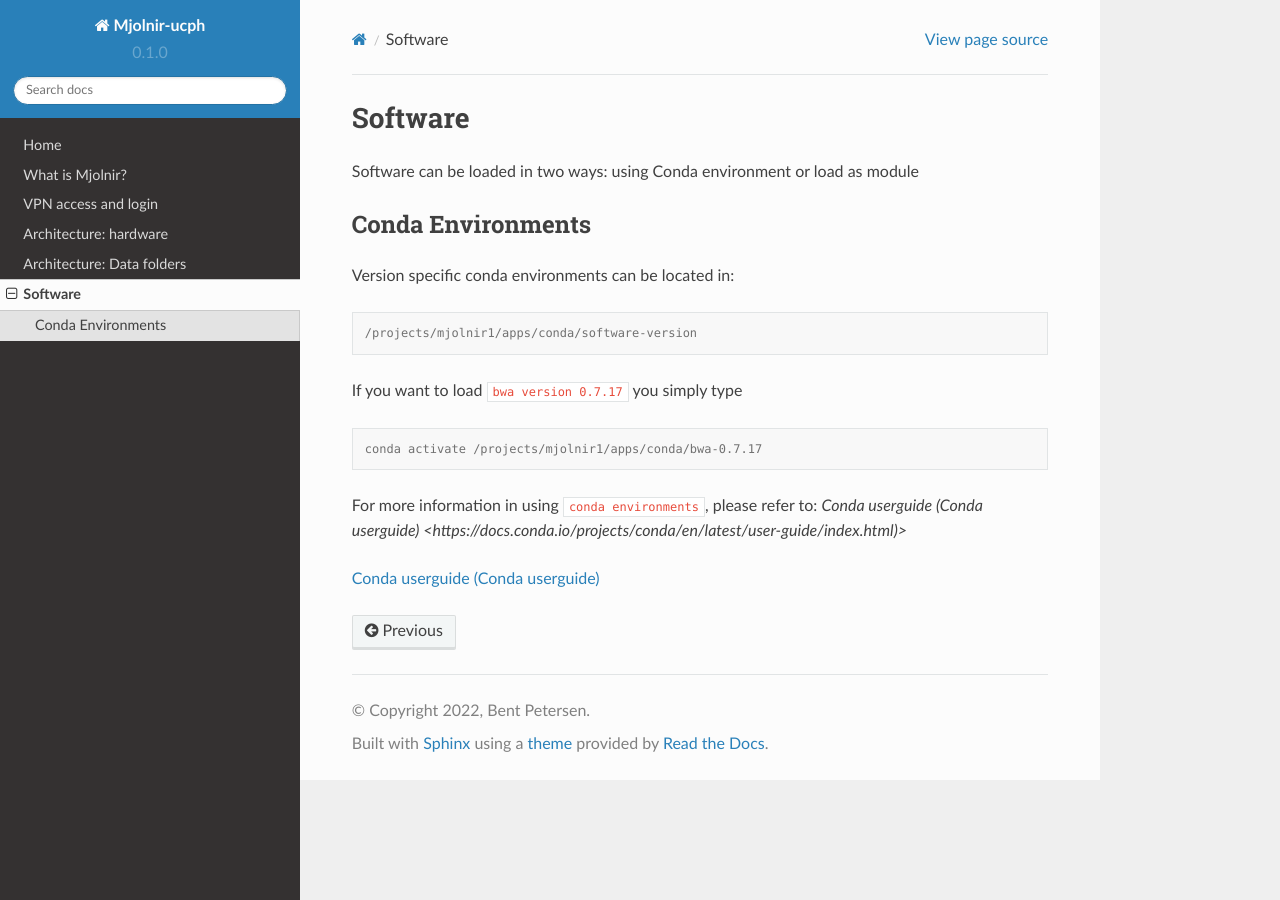
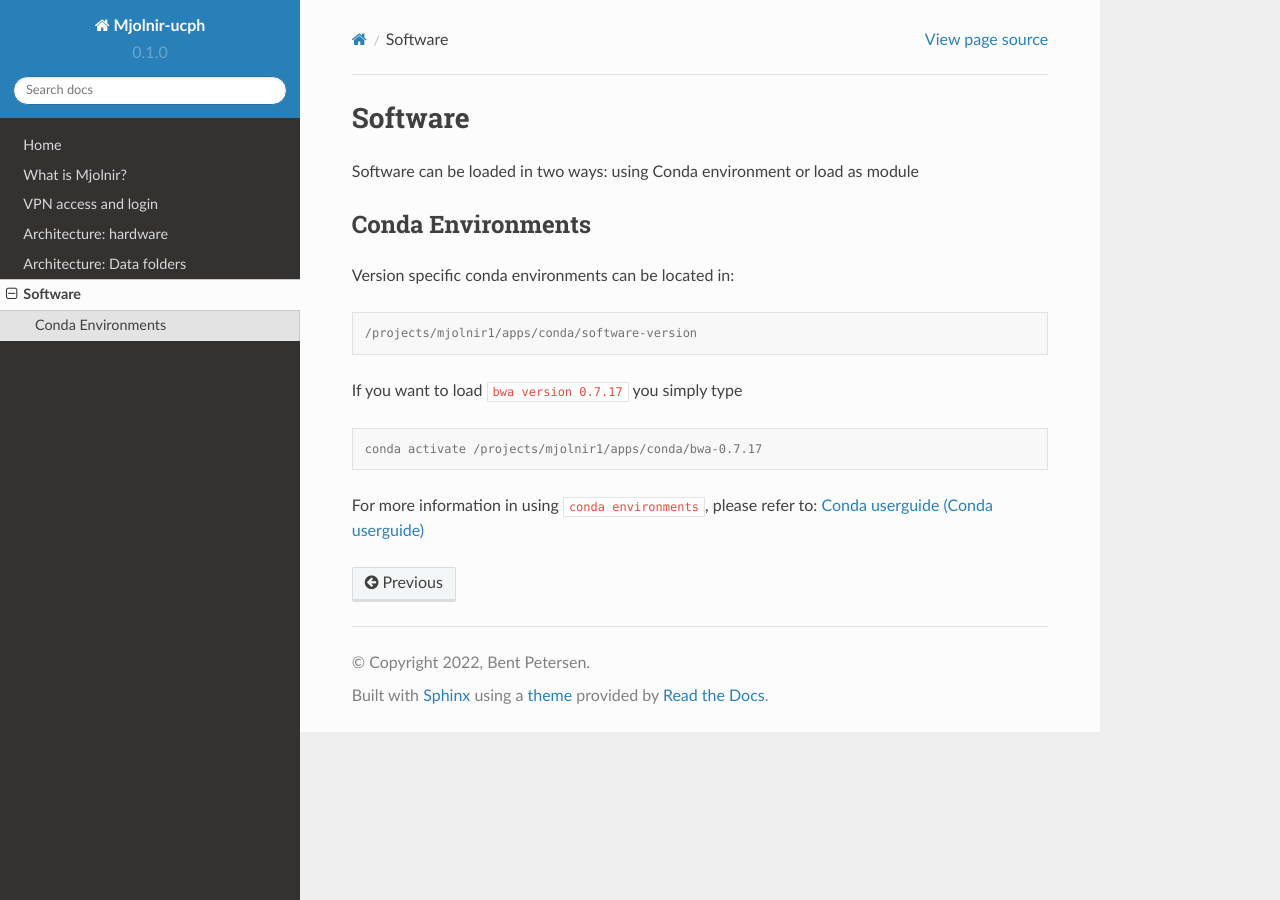
Before and after one commit to bentpetersendk/mjolnir_ucph, a Sphinx documentation site: the page built from docs/source/software.rst, in a window 1280 px wide. Built offline with Sphinx 7.4.7 and the Read the Docs theme 2.0.0, drawn with Linux system fonts in a browser that asks for light colours.

Commit message:
Update software.rst

```diff
--- a/docs/source/software.rst
+++ b/docs/source/software.rst
@@ -17,6 +17,5 @@ If you want to load ``bwa version 0.7.17`` you simply type
 
    conda activate /projects/mjolnir1/apps/conda/bwa-0.7.17
 
-For more information in using ``conda environments``, please refer to: `Conda userguide (Conda userguide) <https://docs.conda.io/projects/conda/en/latest/user-guide/index.html)>`
-
+For more information in using ``conda environments``, please refer to:
 `Conda userguide (Conda userguide) <https://docs.conda.io/projects/conda/en/latest/user-guide/index.html>`_
```
